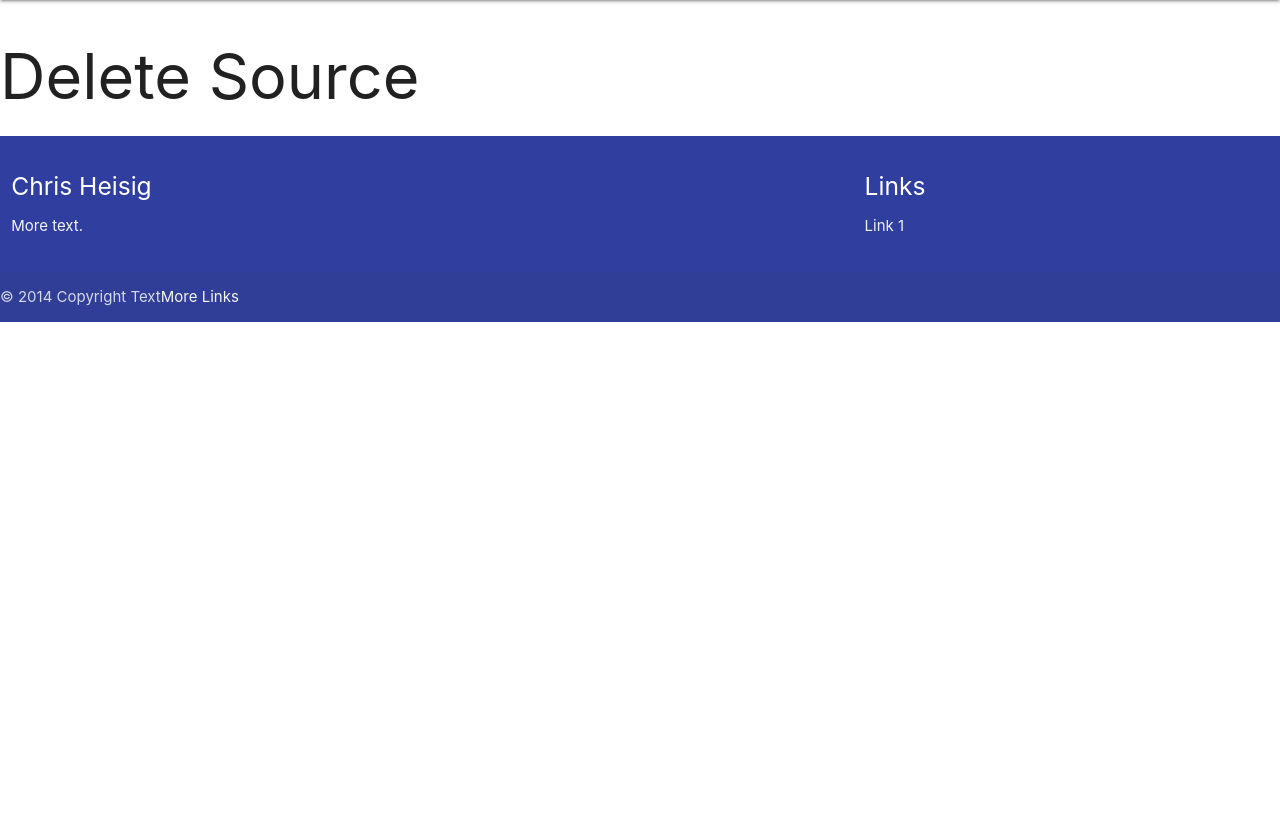
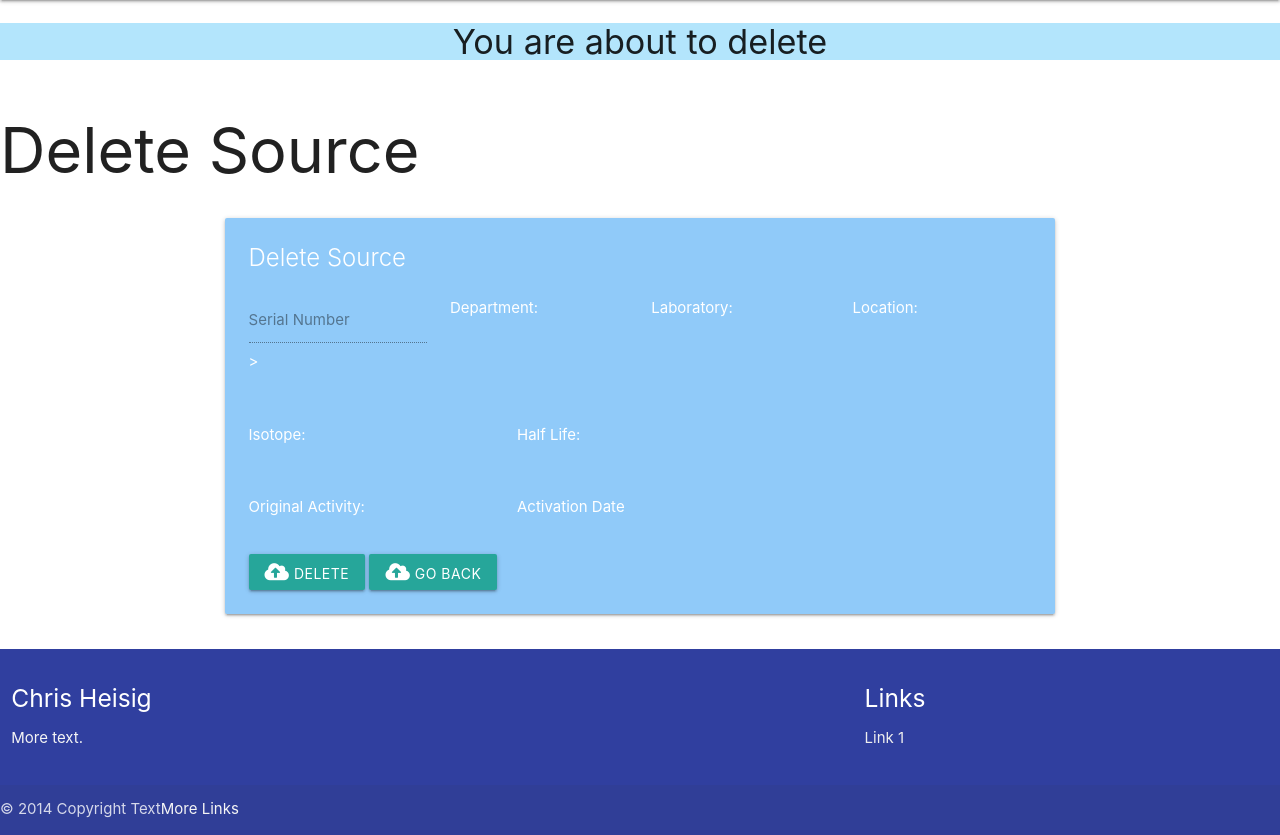
Before and after one commit to ChrisH2727/Milestone-3, a Flask app: page /delete_source_resp/1 in a window 1280 px wide. Shown: the part 120-955 px from the top of the page. Before the commit the page ends 442 px from the top, so only its background shows below. Run offline with Flask 2, Linux system fonts and the light colour scheme; data that the repository does not hold is empty; some libraries are stand-ins or nearby versions.

Commit message:
Add delete source

```diff
--- a/app.py
+++ b/app.py
@@ -183,20 +183,34 @@ def add_source():
         sources = mongo.db.sources.find()
         return render_template("inventory.html", sources=sources)
 
-    actionType = "Add"
-    return render_template("addSource.html", actionType=actionType)
+    return render_template("addSource.html")
 
+@app.route("/del_source_conf/<source_serial_no>" , methods=["GET", "POST"])
+def del_source_conf(source_serial_no):
+    mongo.db.sources.delete_one({"serial_number": source_serial_no})
+    sources = mongo.db.sources.find()
+    return render_template("inventory.html", sources=sources)
+
+#@app.route("/delete_source/<serial_number>")
+#def delete_source(serial_number):
+#    print("got here for delete")
+
+#    if request.method == "POST":
+#        existing_source = mongo.db.users.find_one(
+#            {"serial_number": request.form.get("serial_number")})
+#        return render_template("deleteSources.html", source=existing_source)
+
+#    sources = mongo.db.sources.find()
+#    return render_template("inventory.html", sources=sources)
+
+
+@app.route("/update_source")
+def update_source():
+    return render_template("updateSource.html")
 
 @app.route("/delete_source")
 def delete_source():
     return render_template("deleteSource.html")
-
-
-@app.route("/update_source")
-def update_source():
-    return render_template("updatwSource.html")
-
-
 
 @app.route("/update_source_resp/<source_serial_no>", methods=["GET", "POST"])
 def update_source_resp(source_serial_no):
@@ -205,8 +219,13 @@ def update_source_resp(source_serial_no):
 
 @app.route("/delete_source_resp/<source_serial_no>", methods=["GET", "POST"])
 def delete_source_resp(source_serial_no):
-    print(source_serial_no)
-    return render_template("deleteSource.html")
+    # check if source serial number already exists in db
+    existing_source = mongo.db.sources.find_one(
+        {"serial_number": source_serial_no})
+
+    flash("You are about to delete", source_serial_no)
+    return render_template("deleteSource.html", existing_source=existing_source)
+
 
 
 @app.route("/logout")
--- a/templates/deleteSource.html
+++ b/templates/deleteSource.html
@@ -1,4 +1,55 @@
 {% extends "base.html" %}
 {% block content %}
 <h1>Delete Source</h1>
+<div class="row">
+    <div class="col s12 m8 offset-m2">
+        <div class="card blue lighten-3">
+            <div class="card-content white-text">
+                <span class="card-title">Delete Source</span>
+                <form>
+                <div class="row">
+                        <div class="input-field col s3">
+                            <!--span>Serial Number: {{existing_source.serial_number}}</span-->
+                            <input id="serial_number" name="serial_number" type="text" value="{{existing_source.serial_number}}" disabled>>
+                            <label for="serial_number">Serial Number</label>
+                        </div>
+                        <div class="input-field col s3">
+                            <span>Department:</span>
+                        </div>
+                        <div class="input-field col s3">
+                            <span>Laboratory: </span>
+                        </div>
+                        <div class="input-field col s3">
+                            <span>Location:</span>
+                        </div>
+                    </div>
+                    <div class="row">
+                        <div class="input-field col s4">
+                            <span>Isotope:</span>
+                        </div>
+                        <div class="input-field col s4">
+                            <span>Half Life: </span>
+                        </div>
+                    </div>
+
+                    <div class="row">
+                        <div class="input-field col s4">
+                            <span> Original Activity:</span>
+                        </div>
+
+                        <div class="input-field col s4">
+                            <span>Activation Date</span>
+                        </div>
+                    </div>
+
+                    <a href="{{ url_for('del_source_conf', source_serial_no=existing_source.serial_number) }}"  class="btn waves-effect waves-light">
+                        <i class="fas fa-cloud-upload-alt"></i> Delete</a>
+
+                    <a href="{{ url_for('del_source_conf', source_serial_no=existing_source.serial_number) }}"  class="btn waves-effect waves-light">
+                        <i class="fas fa-cloud-upload-alt"></i> Go Back</a>
+                </form>
+            </div>
+        </div>
+    </div>
+</div>
 {% endblock %}
--- a/templates/inventory.html
+++ b/templates/inventory.html
@@ -52,7 +52,7 @@
             </td>
             <td class="tg-hmp3">
               <a href="{{ url_for('delete_source_resp', source_serial_no=source.serial_number) }}"
-              class ="btn-small  teal lighten-2" tbl_btn_wd>Update
+              class ="btn-small  teal lighten-2" tbl_btn_wd>Delete
               </a>
             </td>
           </tr>
```
Also changed, not shown: templates/addSource.html (+3 -6 lines).
